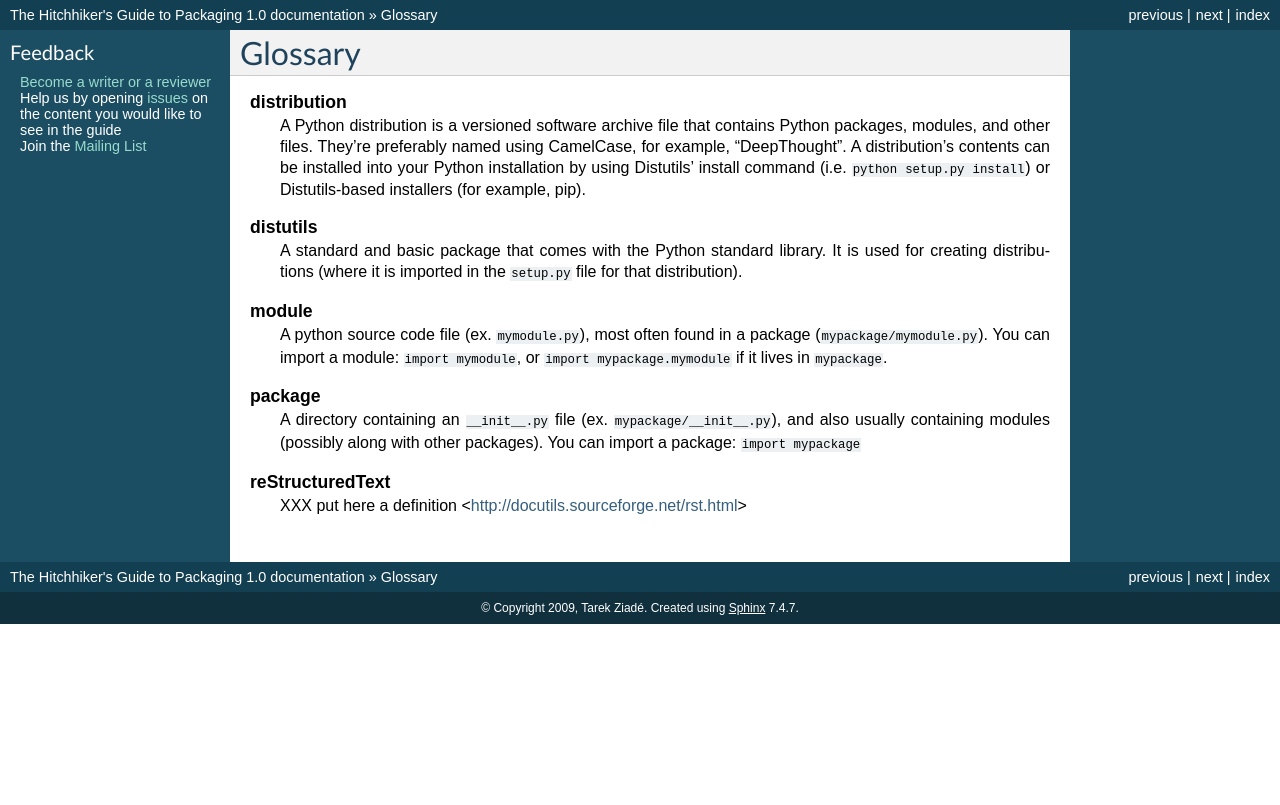
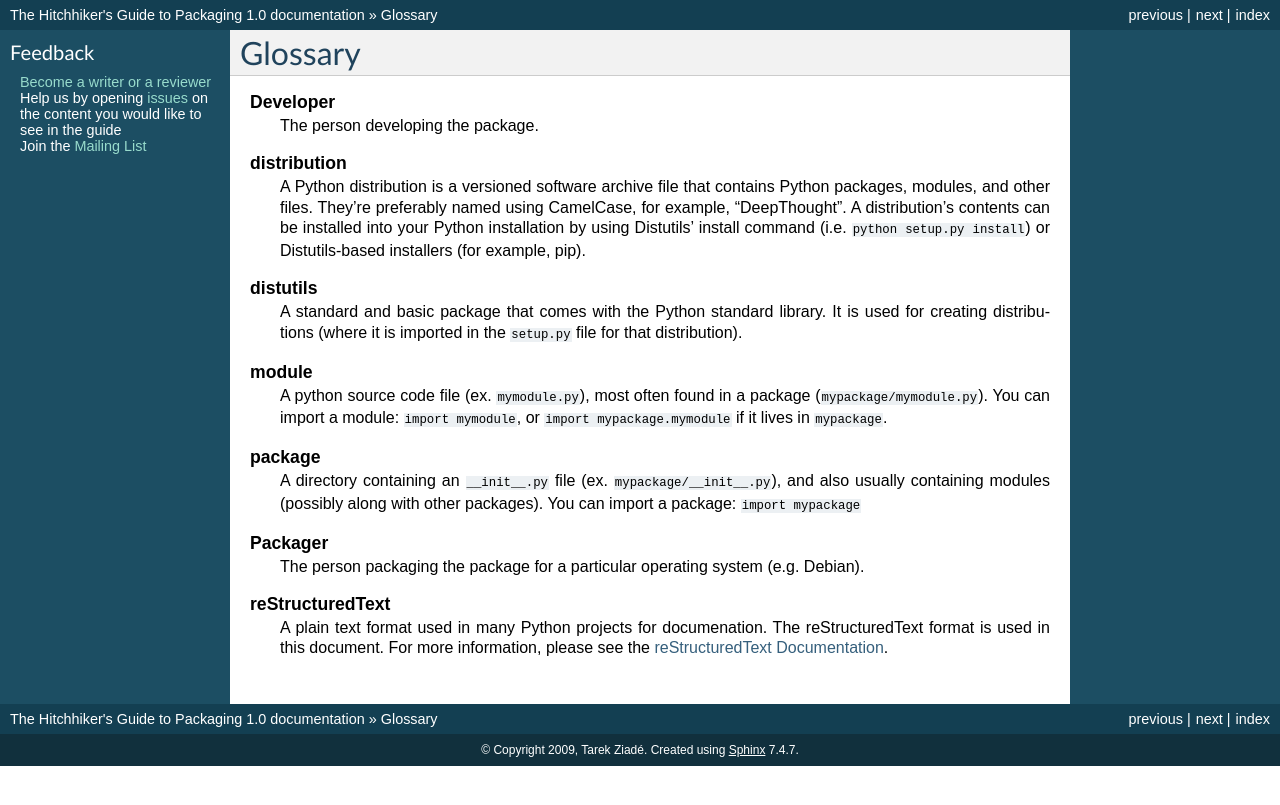
Before and after one commit to pypa/packaging.python.org, a Sphinx documentation site: the page built from source/glossary.txt, in a window 1280 px wide. Shown: the top 805 px of the page. Built offline with Sphinx 7.4.7, drawn with Linux system fonts in a browser that asks for light colours.

Commit message:
Adding glossary definitions.

```diff
--- a/source/glossary.txt
+++ b/source/glossary.txt
@@ -3,6 +3,9 @@ Glossary
 ========
 
 .. glossary::
+
+   Developer
+       The person developing the package.
 
    distribution
        A Python distribution is a versioned software archive file
@@ -31,6 +34,12 @@ Glossary
        modules (possibly along with other packages). You can import
        a package: ``import mypackage``
 
+   Packager
+       The person packaging the package for a particular operating system
+       (e.g. Debian).
+
    reStructuredText
-        XXX put here a definition
-        <http://docutils.sourceforge.net/rst.html>
+       A plain text format used in many Python projects for documenation. The
+       reStructuredText format is used in this document. For more information,
+       please see the `reStructuredText Documentation
+       <http://docutils.sourceforge.net/rst.html>`_.
```
Lines whose indentation alone changed are shown as unchanged.
